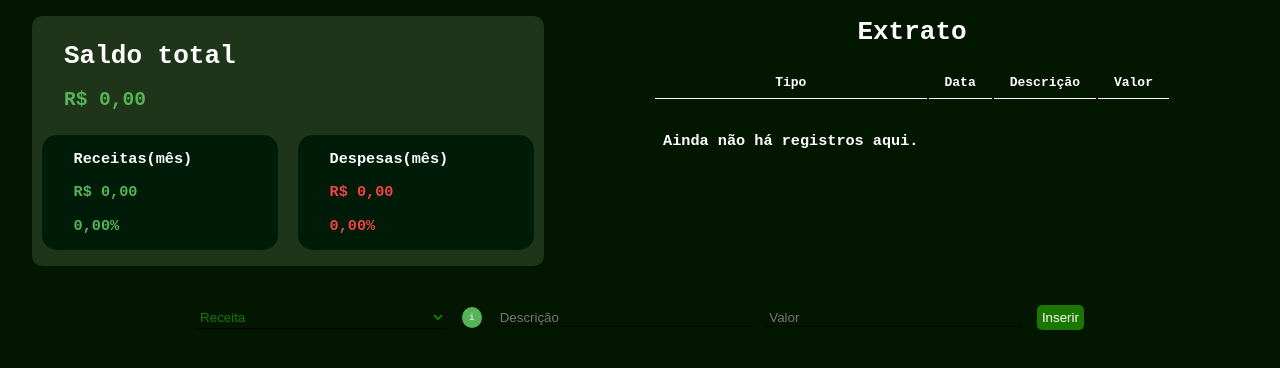
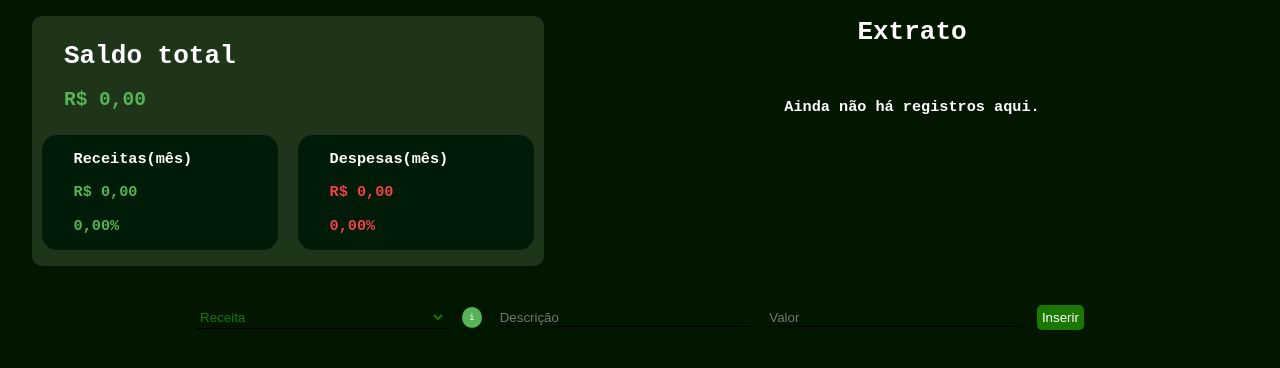
Before and after one commit to eu-nogueira/ControlaMais, a React (Vite) app: page / in a window 1280 px wide. Shown: the top 368 px of the page. Built offline with nearby package versions, Linux system fonts and the light colour scheme.

Commit message:
ajuste básico para mensagem sem contas

```diff
--- a/src/components/Extrato/Extrato.jsx
+++ b/src/components/Extrato/Extrato.jsx
@@ -14,6 +14,7 @@ function Extrato() {
   return (
     <div className='extrato'>
         <h1>Extrato</h1>
+          {contas?.length > 0 ? (
           <table>
               <thead>
                 <tr>
@@ -24,8 +25,7 @@ function Extrato() {
                 </tr>
               </thead>
               <tbody>
-          {contas?.length > 0 ?
-              contas.map((conta, index) => (
+              {contas.map((conta, index) => (
                       <tr key={index} className={conta.tipoConta === 'Despesa' ? 'despesa' : 'receita'}>
                         <td>{conta.tipoConta}</td>
                         <td>{conta.dataCadastro}</td>
@@ -33,14 +33,18 @@ function Extrato() {
                         <td>R${conta.valorFormatado.toFixed(2).replace('.', ',')}</td>
                         <td><button className='btn-delete' onClick={() => handleDelete(conta)}>< MdDelete/></button></td>
                       </tr>
-              ))
-              :
-              <tr colSpan = "5">
-                <td><h3>Ainda não há registros aqui.</h3></td>
-              </tr>
-            }
-            </tbody>
-          </table>
+              ))}
+                </tbody>
+                </table>
+            )  : (
+              <table>
+                <tbody>
+                  <tr colSpan = "5">
+                    <td><h3>Ainda não há registros aqui.</h3></td>
+                  </tr>
+                </tbody>
+              </table>
+            )}
     </div>
   )
 }
```
